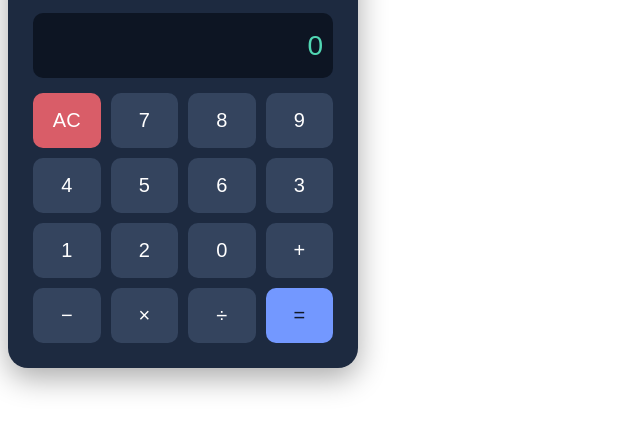
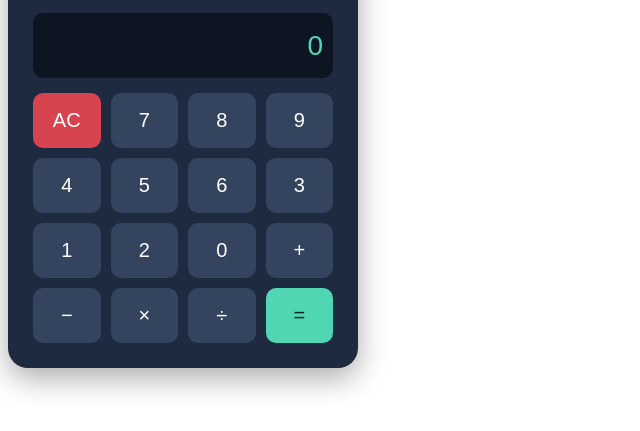
Before and after one commit to faiza77/calculator-, a plain HTML site: page index.html in a window 1280 px wide. Shown: the part 79-510 px from the top of the page, without its empty margins (0-640 px from the left). Drawn offline with Linux system fonts and the light colour scheme.

Commit message:
Added Readme file and improved calculator design

```diff
--- a/style.css
+++ b/style.css
@@ -58,12 +58,12 @@ button:hover {
 
 
 .clear {
-    background: #d95d68;
+    background: #d7434f;
 }
 
 .equals {
-    background: #7398ff;
-    color: #101827;
+    background: #51d6b3;
+    color: #10251f;
 }
 
 .equals:hover {
```
Also changed, not shown: 1 other file.
